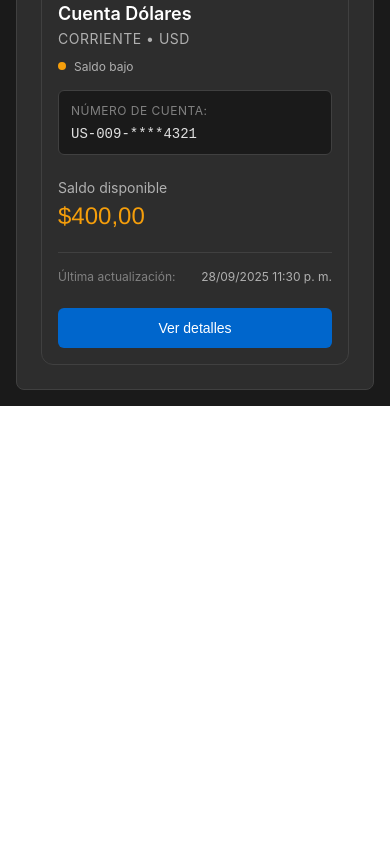
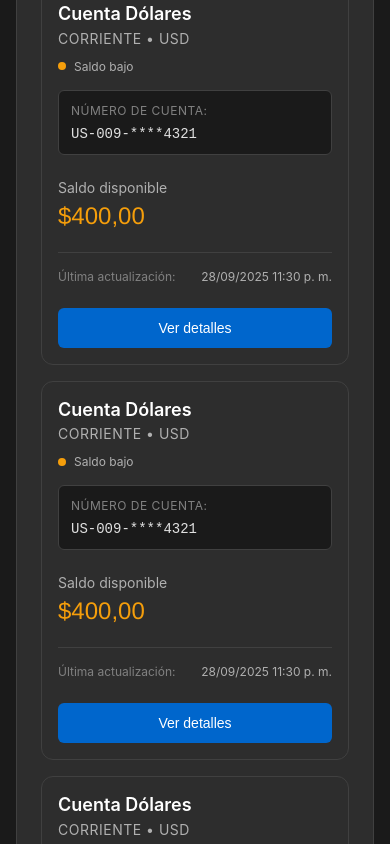
Before and after one commit to Seraf1n0/BancaWeb, a Vue app in the folder BancaWeb/: page /home in a window 390 px wide. Shown: the part 1156-2000 px from the top of the page. Before the commit the page ends 1562 px from the top, so only its background shows below. Built offline with nearby package versions, Linux system fonts and the light colour scheme; the HTML template or start-up script is replaced by a standard one.

Commit message:
Algunos cambios de documentación interna luego de revisión de detalles:
Responsive funcional
Pendiente: Integración modal para detalles

```diff
--- a/BancaWeb/src/components/Dashboard.vue
+++ b/BancaWeb/src/components/Dashboard.vue
@@ -66,9 +66,8 @@
                 <section v-else-if="activeSection === 'cards'" class="content-section"
                     aria-labelledby="cards-section-title">
                     <h3 id="cards-section-title" class="section-title">Mis Tarjetas</h3>
-                    <div class="placeholder-content">
-                        <p>Contenido de tarjetas será agregado aquí</p>
-                    </div>
+                    <CardSection>
+                    </CardSection>
                 </section>
 
                 <!-- Componente Transferencias -->
@@ -87,6 +86,7 @@
 <script>
 import AccountSection from '../components/AccountsSection.vue'
 import AccountCard from '../components/AccountCard.vue'
+import CardSection from '../components/CardSection.vue'
 
 export default {
     name: 'Dashboard',
@@ -102,6 +102,55 @@ export default {
                     tipo: 'Ahorros',
                     moneda: 'CRC',
                     saldo: 250000
+                },
+                {
+                    account_id: 'US-009-54321',
+                    alias: 'Cuenta Dólares',
+                    tipo: 'Corriente',
+                    moneda: 'USD',
+                    saldo: 400
+                },
+                {
+                    account_id: 'US-009-54321',
+                    alias: 'Cuenta Dólares',
+                    tipo: 'Corriente',
+                    moneda: 'USD',
+                    saldo: 400
+                },
+                {
+                    account_id: 'US-009-54321',
+                    alias: 'Cuenta Dólares',
+                    tipo: 'Corriente',
+                    moneda: 'USD',
+                    saldo: 400
+                },
+                {
+                    account_id: 'US-009-54321',
+                    alias: 'Cuenta Dólares',
+                    tipo: 'Corriente',
+                    moneda: 'USD',
+                    saldo: 400
+                },
+                {
+                    account_id: 'US-009-54321',
+                    alias: 'Cuenta Dólares',
+                    tipo: 'Corriente',
+                    moneda: 'USD',
+                    saldo: 400
+                },
+                {
+                    account_id: 'US-009-54321',
+                    alias: 'Cuenta Dólares',
+                    tipo: 'Corriente',
+                    moneda: 'USD',
+                    saldo: 400
+                },
+                {
+                    account_id: 'US-009-54321',
+                    alias: 'Cuenta Dólares',
+                    tipo: 'Corriente',
+                    moneda: 'USD',
+                    saldo: 400
                 },
                 {
                     account_id: 'US-009-54321',
```
Also changed, not shown: BancaWeb/src/components/AccountCard.vue (+5 -7 lines).
